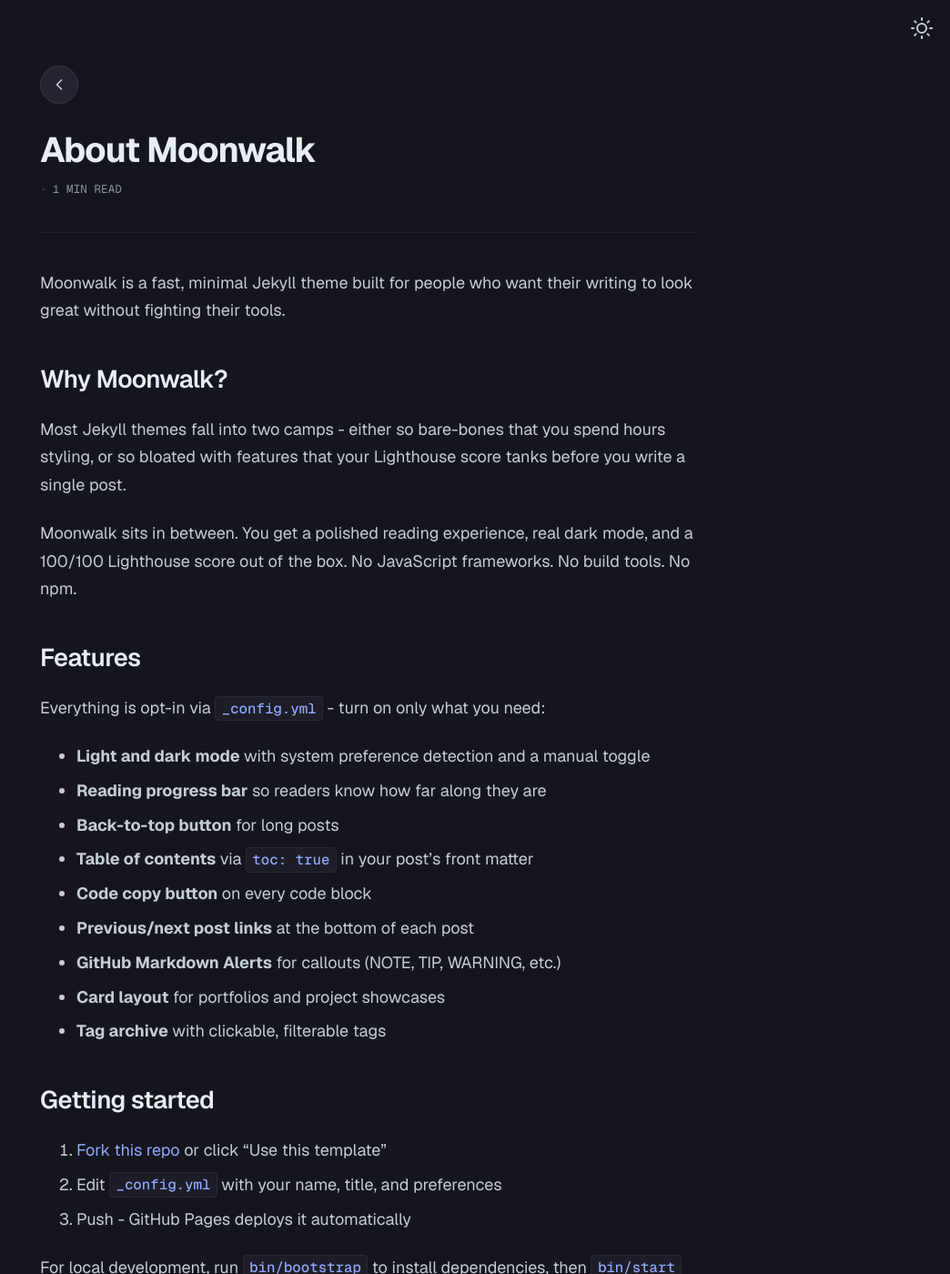
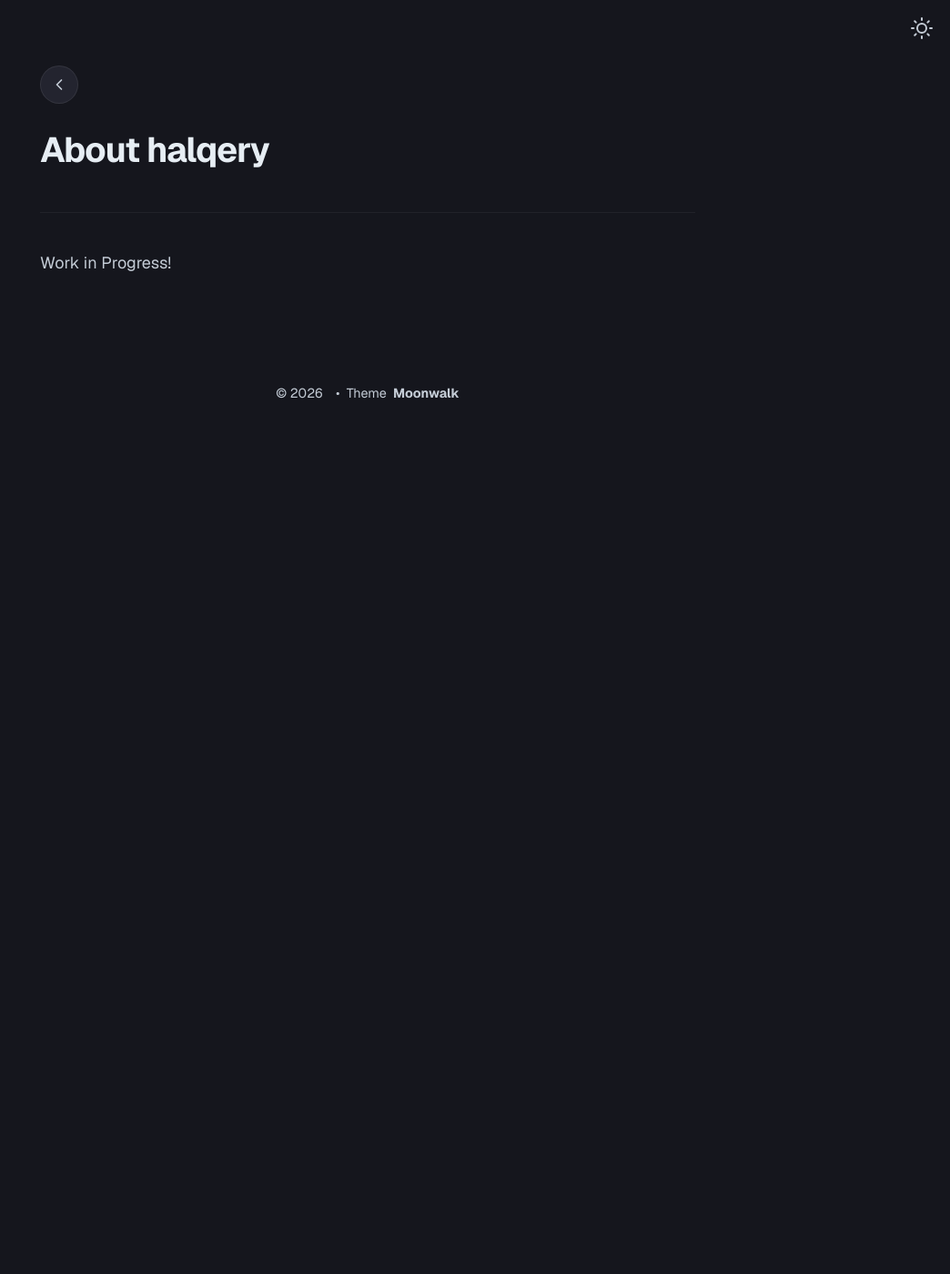
Before and after one commit to halqery/halqery.github.io, a Jekyll site: the page built from about.md, in a window 1280 px wide and 1400 px high. Shown: the whole window at 91% size, without its empty margins (236-1280 px from the left). Built offline with Jekyll 4.4.1, drawn with Linux system fonts in a browser that asks for light colours; some of the changed text lies outside the part shown.

Commit message:
Change title to 'About halqery' and add note
Updated the title and added a work in progress note.

```diff
--- a/about.md
+++ b/about.md
@@ -1,46 +1,6 @@
 ---
 layout: post
-title: About Moonwalk
+title: About halqery
 ---
 
-Moonwalk is a fast, minimal Jekyll theme built for people who want their writing to look great without fighting their tools.
-
-## Why Moonwalk?
-
-Most Jekyll themes fall into two camps - either so bare-bones that you spend hours styling, or so bloated with features that your Lighthouse score tanks before you write a single post.
-
-Moonwalk sits in between. You get a polished reading experience, real dark mode, and a 100/100 Lighthouse score out of the box. No JavaScript frameworks. No build tools. No npm.
-
-## Features
-
-Everything is opt-in via `_config.yml` - turn on only what you need:
-
-- **Light and dark mode** with system preference detection and a manual toggle
-- **Reading progress bar** so readers know how far along they are
-- **Back-to-top button** for long posts
-- **Table of contents** via `toc: true` in your post's front matter
-- **Code copy button** on every code block
-- **Previous/next post links** at the bottom of each post
-- **GitHub Markdown Alerts** for callouts (NOTE, TIP, WARNING, etc.)
-- **Card layout** for portfolios and project showcases
-- **Tag archive** with clickable, filterable tags
-
-## Getting started
-
-1. [Fork this repo](https://github.com/abhinavs/moonwalk/fork) or click "Use this template"
-2. Edit `_config.yml` with your name, title, and preferences
-3. Push - GitHub Pages deploys it automatically
-
-For local development, run `bin/bootstrap` to install dependencies, then `bin/start` to preview at `http://127.0.0.1:4000`.
-
-## Design principles
-
-- **Writing first.** Typography, spacing, and contrast are tuned for long-form reading.
-- **No lock-in.** Standard Jekyll. No plugins you can't replace, no proprietary services required.
-- **Performance is a feature.** Every CSS rule earns its place. The entire theme compiles to a few kilobytes.
-
-## Credits
-
-Moonwalk started as a fork of [no style, please!](https://github.com/riggraz/no-style-please) by [Riccardo Graziosi](https://riggraz.dev/). It has since grown into its own thing, but the spirit of simplicity remains.
-
-Built and maintained by [Abhinav Saxena](https://www.abhinav.co).
+Work in Progress!
```
